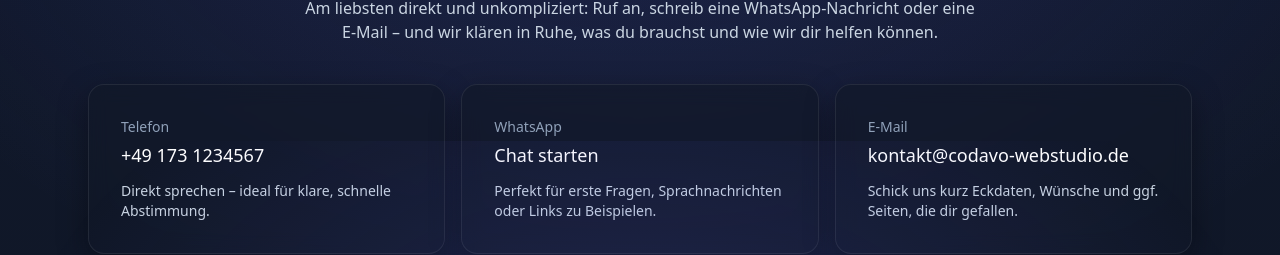
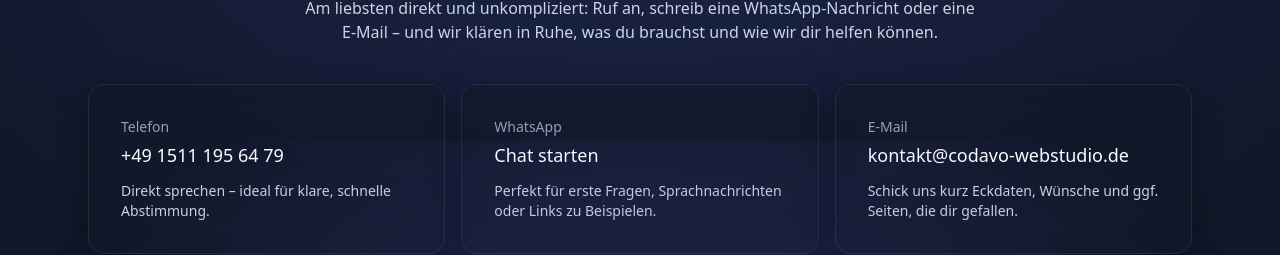
Before and after one commit to OpnyAI/codavo-website, a Next.js app: page / in a window 1280 px wide. Shown: the part 6594-6849 px from the top of the page. Built offline with nearby package versions, Linux system fonts and the light colour scheme.

Commit message:
Update Contact

```diff
--- a/src/components/Contact.tsx
+++ b/src/components/Contact.tsx
@@ -2,9 +2,9 @@ import Link from "next/link";
 
 export default function Contact() {
   // ====== KONFIG (bitte anpassen) ======
-  const PHONE_DISPLAY = "+49 173 1234567";
-  const PHONE_TEL = "+491731234567";
-  const WHATSAPP = "+491731234567";
+  const PHONE_DISPLAY = "+49 1511 195 64 79";
+  const PHONE_TEL = "+4915111956479";
+  const WHATSAPP = "+4915111956479";
   const EMAIL = "kontakt@codavo-webstudio.de";
   // ====================================
 
```
